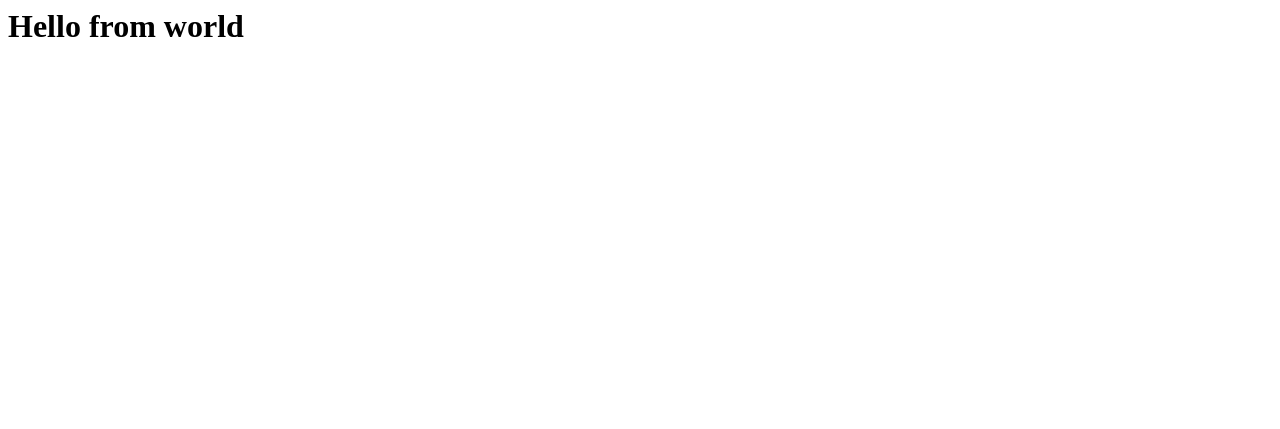
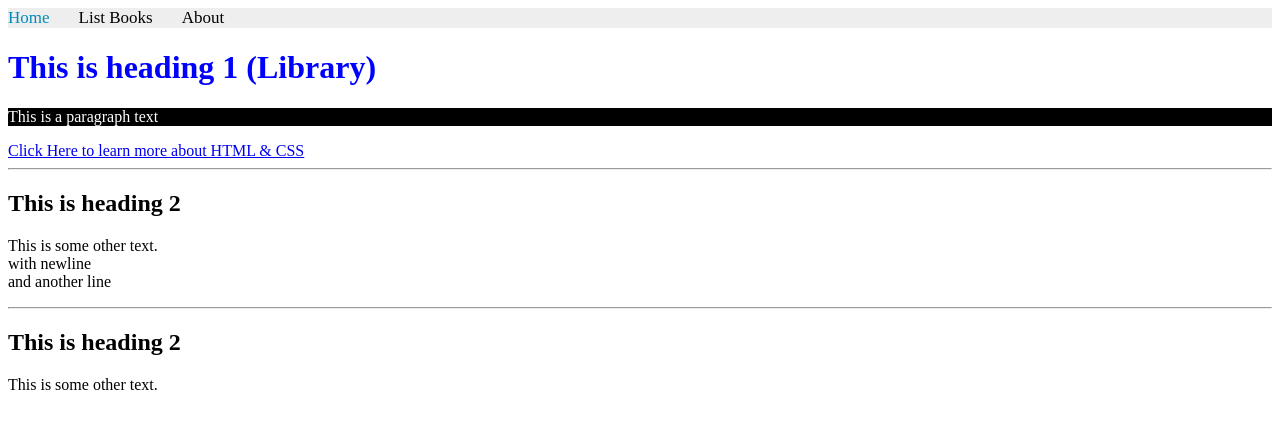
Before and after one commit to RyoufHalmuatairi/django_project, a Django app: page /books/ in a window 1280 px wide. Shown: the top 429 px of the page. Run offline with Django 5.2, Linux system fonts and the light colour scheme.

Commit message:
Complete Lab 4 HTML CSS and Django templates

```diff
--- a/apps/bookmodule/urls.py
+++ b/apps/bookmodule/urls.py
@@ -3,6 +3,7 @@ from . import views
 
 urlpatterns = [
     path('', views.index, name="books.index"),
-    path('index2/<int:val1>/', views.index2, name="books.index2"),
-    path('<int:bookId>', views.viewbook),
+    path('list_books/', views.list_books, name="books.list_books"),
+    path('<int:bookId>/', views.viewbook, name="books.view_one_book"),
+    path('aboutus/', views.aboutus, name="books.aboutus"),
 ]
--- a/apps/bookmodule/views.py
+++ b/apps/bookmodule/views.py
@@ -1,36 +1,17 @@
 from django.shortcuts import render
 
-from django.http import HttpResponse
 
 def index(request):
-    name = request.GET.get("name") or "world"
-    return render(request, "bookmodule/index.html", {"name": name})
+    return render(request, "bookmodule/index.html")
 
 
-def index2(request, val1=0):
-    return HttpResponse("value1 = " + str(val1))
+def list_books(request):
+    return render(request, 'bookmodule/list_books.html')
+
 
 def viewbook(request, bookId):
-    book1 = {
-        'id': 123,
-        'title': 'Continuous Delivery',
-        'author': 'J. Humble and D. Farley'
-    }
+    return render(request, 'bookmodule/one_book.html')
 
-    book2 = {
-        'id': 456,
-        'title': 'Secrets of Reverse Engineering',
-        'author': 'E. Eilam'
-    }
 
-    targetBook = None
-
-    if book1['id'] == bookId:
-        targetBook = book1
-
-    if book2['id'] == bookId:
-        targetBook = book2
-
-    context = {'book': targetBook}
-
-    return render(request, 'bookmodule/show.html', context)
+def aboutus(request):
+    return render(request, 'bookmodule/aboutus.html')
--- /dev/null
+++ b/apps/static/styles.css
@@ -0,0 +1,19 @@
+/* Add a black background color to the top navigation */
+.topnav {
+    background-color: #eeeeee;
+    width: 100%;
+}
+
+/* Style the links inside the navigation bar */
+.topnav a {
+    color: #000000;
+    text-align: center;
+    margin-right: 25px;
+    text-decoration: none;
+    font-size: 17px;
+}
+
+/* Add a color to the active/current link */
+.topnav a.active {
+    color: #008CBA;
+}
--- a/apps/templates/bookmodule/index.html
+++ b/apps/templates/bookmodule/index.html
@@ -1 +1,24 @@
-<h1>Hello from {{name}} </h1>
+{% extends "layouts/base.html" %}
+{% load static %}
+
+{% block title %} My First Index HTML Page {% endblock title %}
+
+{% block content %}
+    <h1 style="color: blue;">This is heading 1 (Library)</h1>
+    <p style="color: white;background-color: black;">This is a paragraph text </p>
+
+    <a href="https://www.w3schools.com/html/default.asp">
+        Click Here to learn more about HTML & CSS
+    </a>
+
+    <hr>
+
+    <!-- This is a comment in HTML, not render in the bowser -->
+    <h2>This is heading 2</h2>
+    <p>This is some other text. <br/> with newline <br/> and another line</p>
+
+    <hr>
+
+    <h2>This is heading 2</h2>
+    <p>This is some other text.</p>
+{% endblock content %}
--- /dev/null
+++ b/apps/templates/includes/header.html
@@ -0,0 +1,12 @@
+{% with request.resolver_match.url_name as url_name %}
+<div class="topnav">
+    <a class="{% if url_name == 'books.index' %}active{% endif %}"
+       href="{% url "books.index" %}">Home</a>
+
+    <a class="{% if url_name == 'books.list_books' %}active{% endif %}"
+       href="{% url "books.list_books" %}">List Books</a>
+
+    <a class="{% if url_name == 'books.aboutus' %}active{% endif %}"
+       href="{% url "books.aboutus" %}">About</a>
+</div>
+{% endwith %}
--- /dev/null
+++ b/apps/templates/layouts/base.html
@@ -0,0 +1,22 @@
+<!DOCTYPE html>
+<html>
+{% load static %}
+<head>
+    <title>{% block title %} {% endblock title %}</title>
+    <meta name="keywords" content="Books, recent, Learning, library">
+    <meta name="description" content="Books website">
+    <meta name="author" content="author name">
+    <link rel="icon" href="{% static 'qu-icon.png' %}">
+    <meta charset="UTF-8">
+    <link rel="stylesheet" href="{% static 'styles.css' %}">
+    {% block stylesheets %}{% endblock stylesheets %}
+</head>
+
+<body>
+    {% include "includes/header.html" %}
+
+    {% block content %} {% endblock content %}
+
+    {% include "includes/footer.html" %}
+</body>
+</html>
--- a/myproject/settings.py
+++ b/myproject/settings.py
@@ -120,6 +120,7 @@ USE_TZ = True
 # https://docs.djangoproject.com/en/6.1/howto/static-files/
 
 STATIC_URL = 'static/'
+STATICFILES_DIRS = [(os.path.join(BASE_DIR, "apps/static"))]
 
 
 # Email
```
Also changed, not shown: apps/templates/bookmodule/aboutus.html (added, +16 -0 lines), apps/templates/bookmodule/list_books.html (added, +43 -0 lines), apps/templates/bookmodule/one_book.html (added, +24 -0 lines), apps/static/book1.jpg (added), apps/static/book2.jpg (added), apps/static/book3.jpg (added), apps/static/qu-icon.png (added), apps/templates/includes/footer.html (added).
